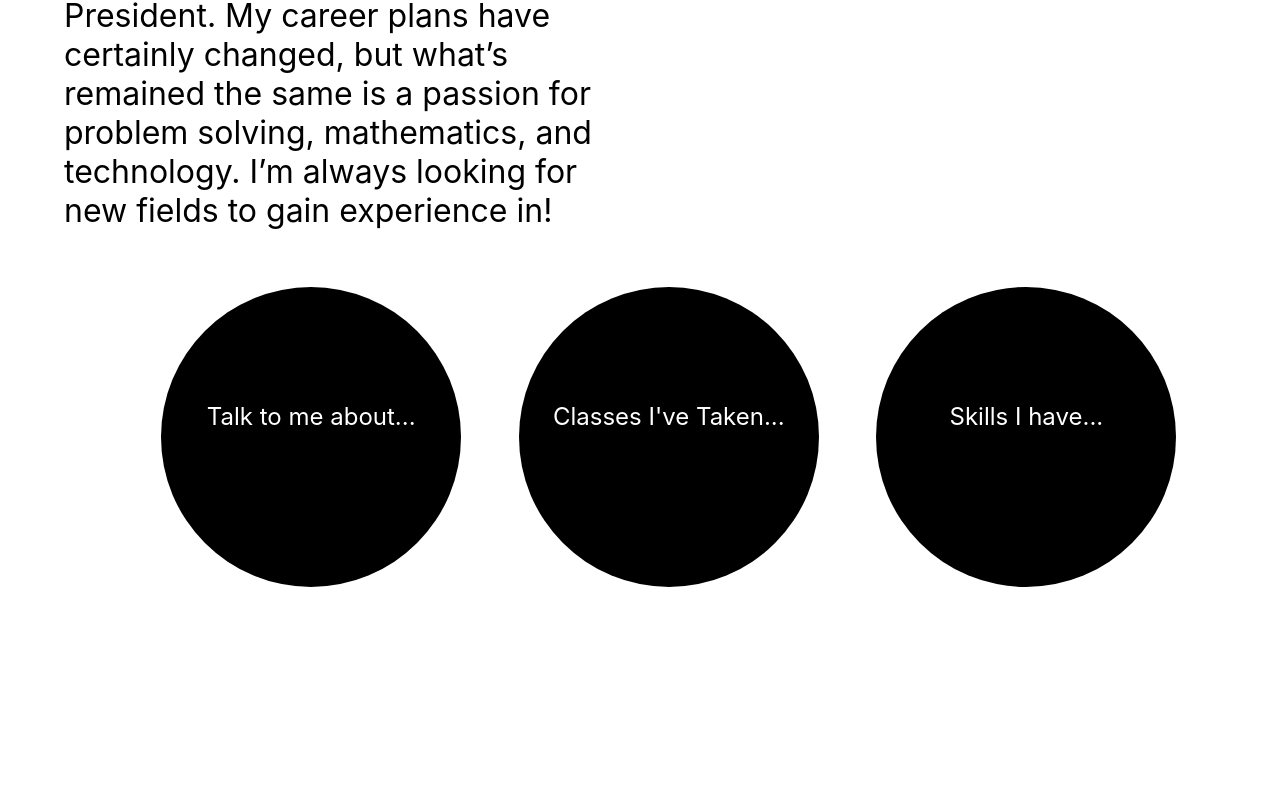
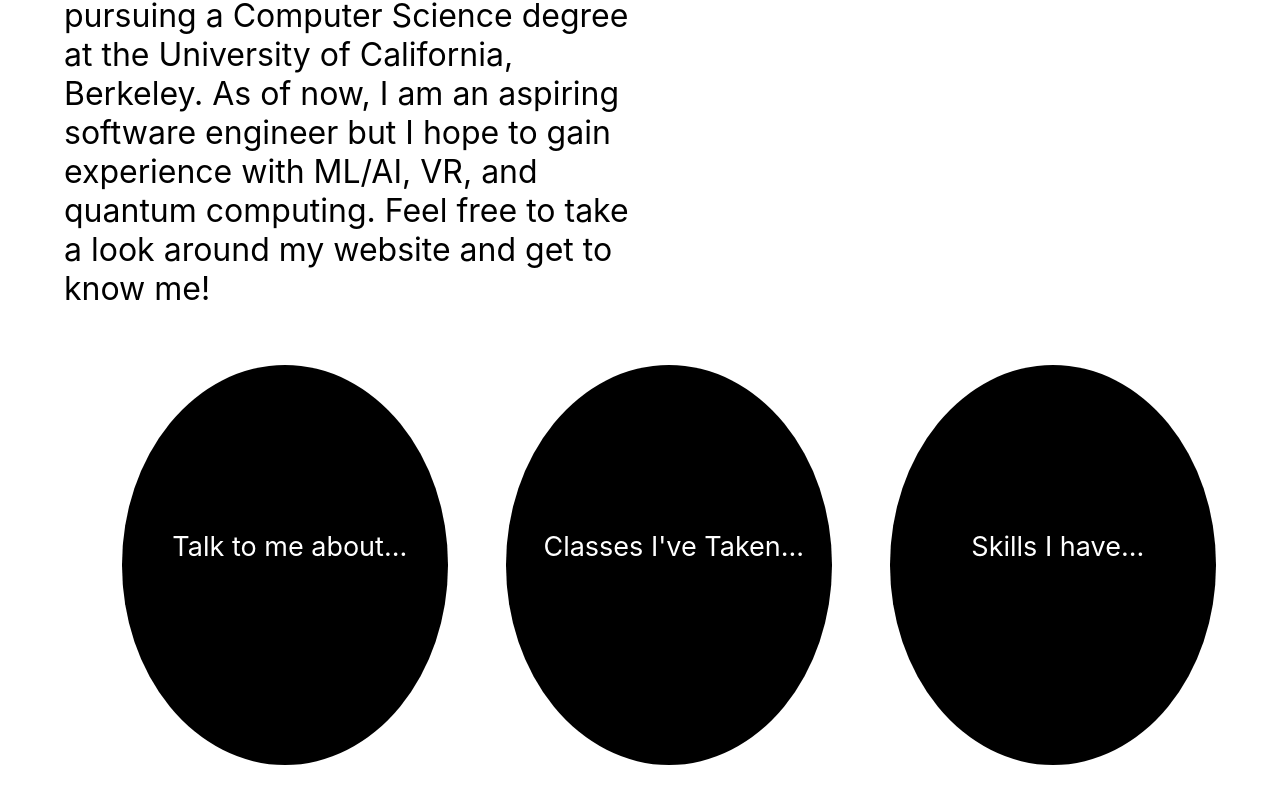
Before and after one commit to tbhakhri/personal-website-revamp, a React (Create React App) app: page /about in a window 1280 px wide. Shown: the part 257-1060 px from the top of the page. Before the commit the page ends 844 px from the top, so only its background shows below. Built offline with nearby package versions, Linux system fonts and the light colour scheme.

Commit message:
fixed: circle styling for about section

```diff
--- a/src/About.css
+++ b/src/About.css
@@ -29,39 +29,72 @@
 }
 
 .circle{
+    font-size: 18px;
+    width: 50%;
+    height: 400%;
+    perspective: 1000px;
+    margin-left: 5%;
+    display: flex;
+    align-items: center;
+
+}
+
+.circle-inner{
+    display: flex;
+    position: relative;
+    width: 100%;
+    height: 100%;
+    text-align: center;
+    transition: transform 0.8s;
+    transform-style: preserve-3d;
     background-color: #000000;
     color: white;
     border-radius: 50%;
-    width: 300px;
-    height: 300px;
-    margin-left: 5%;
-    text-align: center;
     align-items: center;
-    font-size: 1.5em;
 }
 
-.pre-hover{
-    line-height: 260px;
+.circle-front, .circle-back {
+    display: flex;
+    position: absolute;
+    width: 100%;
+    height: 100%;
+    backface-visibility: hidden;
+    border-radius: 10%;
+    margin-bottom: 30px;
+    padding: 5px;
   }
 
-.post-hover{
-    overflow: wrap;
-    font-size: 0.5em;
-    margin-top: 100px;
+  .circle-front{
+    top: 40%;
   }
 
-.circle .post-hover{
-    display: none;
+  .circle-back{
+      top: 20%;
   }
 
-.circle:hover .post-hover{
-    display: block;
+
+  .front-content{
+      display: inline;
+      font-size: 1.5em;
+      margin: 0 auto;
+      vertical-align: middle;
   }
 
-.circle:hover .pre-hover{
-    display: none;
+  .back-content{
+      margin: 0 auto;
+      vertical-align: middle;
+      font-size: 1em;
   }
 
-.circle:hover{
+.circle:hover .circle-inner {
+    transform: rotateY(180deg);
     background-color: #ed4b9e;
   }
+
+  .circle-back {
+    transform: rotateY(180deg);
+  }
+
+  .circle li{
+    list-style: none;
+  }
--- a/src/About.js
+++ b/src/About.js
@@ -7,18 +7,21 @@ function About(){
                 <h1>About</h1>
             </div>
             <div className = "about-description">
-                When I was younger, I wanted to be everything from a Marine Biologist, to President. My career plans have certainly changed,
-                but what’s remained the same is a passion for problem solving, mathematics, and technology. I’m always looking for new fields
-                to gain experience in!
+                I'm a student based in the New York Metropolitan Area who is currently pursuing a Computer Science degree at the
+                University of California, Berkeley. As of now, I am an aspiring software engineer but I hope to gain experience with
+                ML/AI, VR, and quantum computing. Feel free to take a look around my website and get to know me!
             </div>
             <div className = "circle-holder">
                 <div className = "circle">
-                    <span className = "pre-hover">
+                    <div className = "circle-inner">
+                        <div className = "circle-front">
+                            <div className = "front-content">
                                 Talk to me about...
-                    </span>
+                            </div>
+                        </div>
 
-                    <span className = "post-hover">
-                        <ul>
+                        <div className = "circle-back">
+                            <div className = "back-content">
                                 <li>Software Engineering</li>
                                 <li>ML/AI</li>
                                 <li>Quantum Physics</li>
@@ -27,41 +30,52 @@ function About(){
                                 <li>Anime</li>
                                 <li>Christopher Nolan Movies</li>
                                 <li>Classical Music</li>
-                        </ul>
-                    </span>
+                            </div>
+                        </div>
+                    </div>
                 </div>
                 <div className = "circle">
-                    <span className = "pre-hover">
+                    <div className = "circle-inner">
+                        <div className = "circle-front">
+                            <div className = "front-content">
                                 Classes I've Taken...
-                    </span>
-                    <span className = "post-hover">
-                        <ul>
-                            <li>The Structure and Interpretation of Computer Programs</li>
+                            </div>
+                        </div>
+
+                        <div className = "circle-back">
+                            <div className = "back-content">
+                                <li>Interpretation of Computer Programs</li>
                                 <li>Discrete Math and Probability Theory</li>
                                 <li>Linear Algebra and Differential Equations</li>
-                        </ul>
-                    </span>
+                                <li>Data Structures</li>
+                            </div>
+                        </div>
+                    </div>
                 </div>
                 <div className = "circle">
-                    <span className = "pre-hover">
+                    <div className = "circle-inner">
+                        <div className = "circle-front">
+                            <div className = "front-content">
                                 Skills I have...
-                    </span>
-                    <span className = "post-hover">
-                        <ul>
+                            </div>
+                        </div>
+
+                        <div className = "circle-back">
+                            <div className = "back-content">
                                 <li>Python</li>
                                 <li>Java</li>
                                 <li>HTML</li>
                                 <li>CSS</li>
+                                <li>Javascript</li>
                                 <li>React.js</li>
                                 <li>Node.js</li>
                                 <li>Express.js</li>
                                 <li>PostgreSQL</li>
                                 <li>Google OAuth</li>
-                            <li>R</li>
-                            <li>C++</li>
-                            <li>MATLAB</li>
-                        </ul>
-                    </span>
+                                <li>Scheme</li>
+                            </div>
+                        </div>
+                    </div>
                 </div>
             </div>
         </div>
```
Lines whose indentation alone changed are shown as unchanged.
